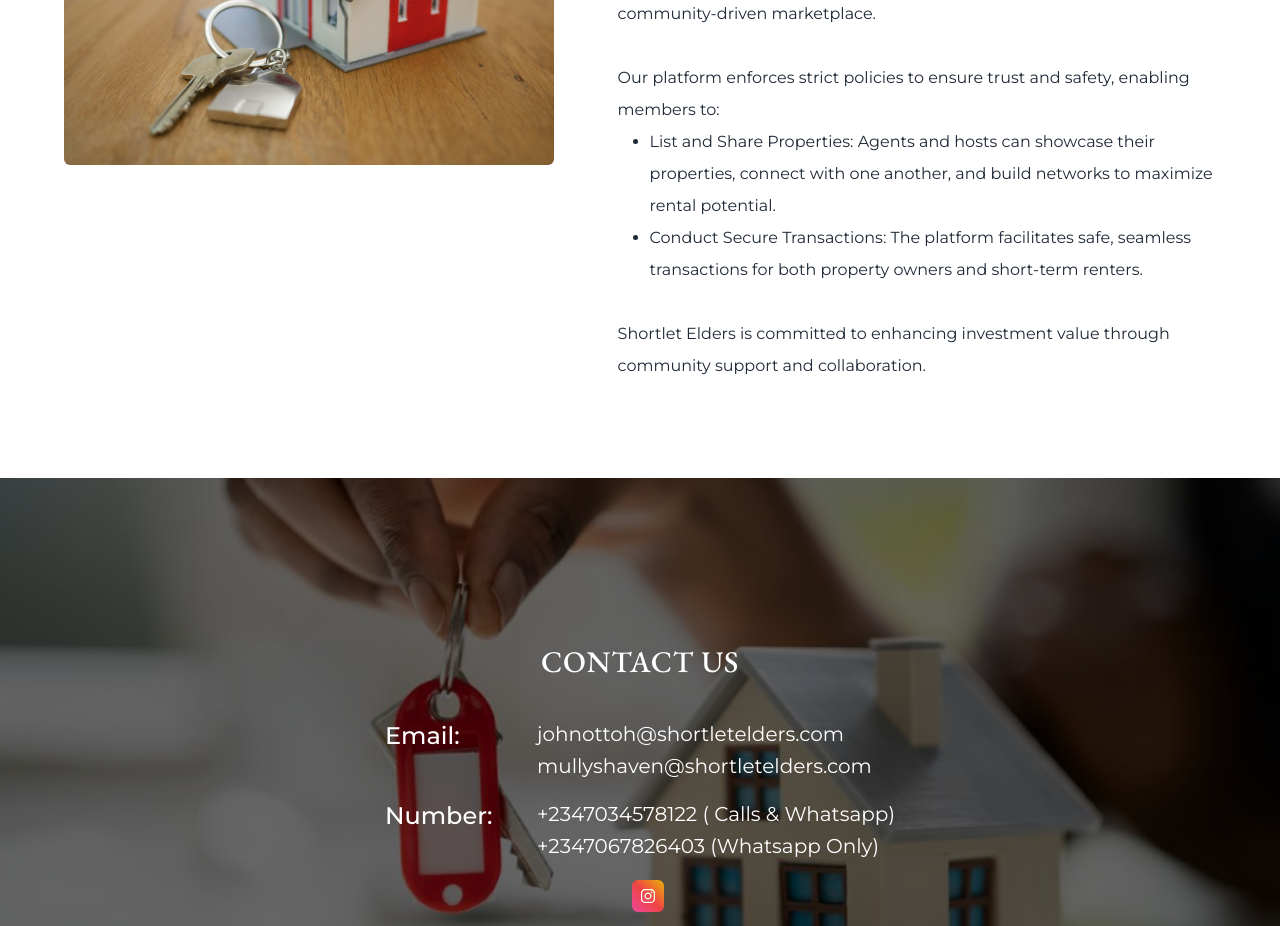
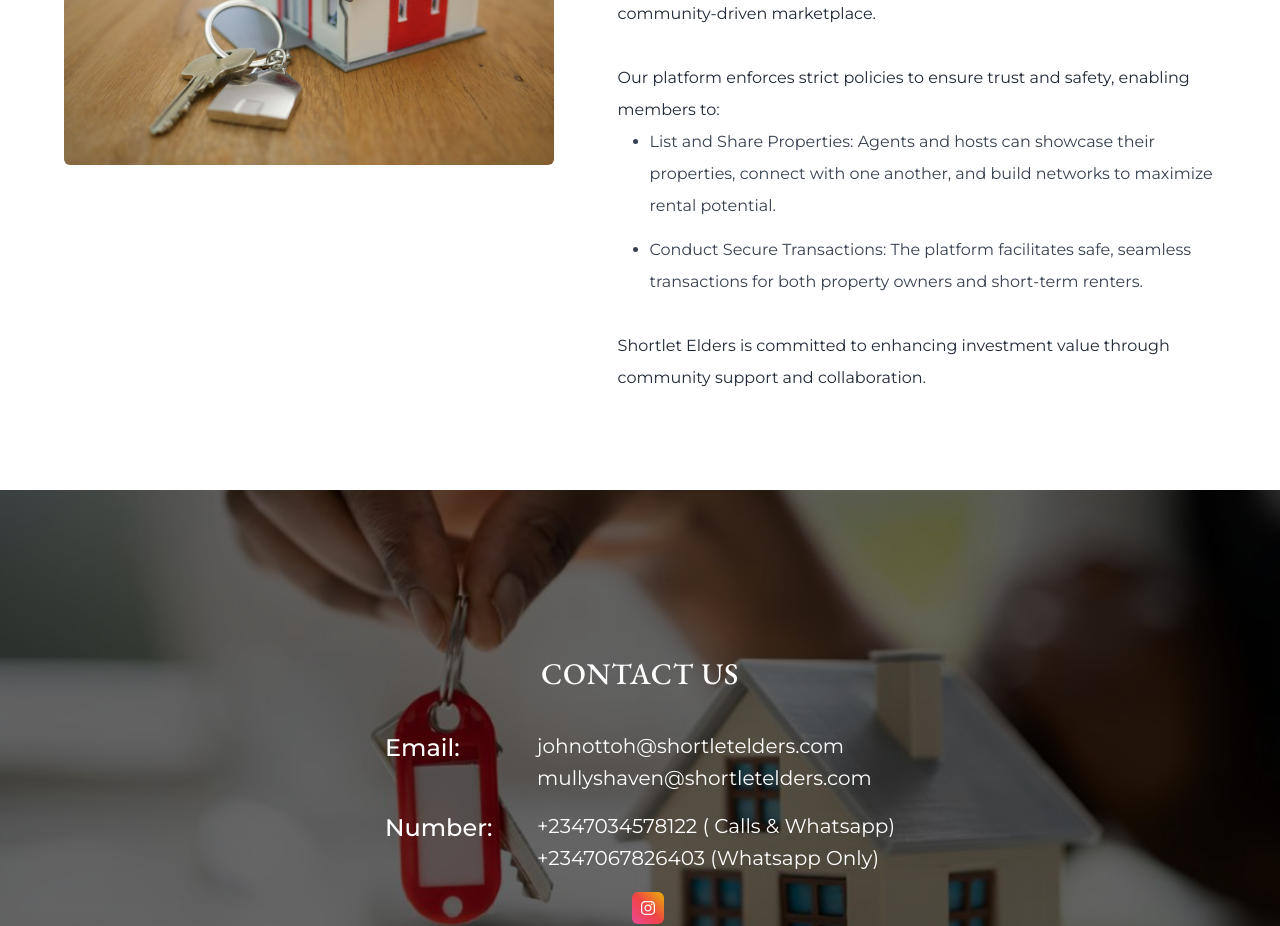
Before and after one commit to Mayor1234/real-shortlet-elders, a React (Vite) app: page / in a window 1280 px wide. Shown: the part 5400-6326 px from the top of the page. Built offline with nearby package versions, Linux system fonts and the light colour scheme.

Commit message:
about us

```diff
--- a/src/components/sections/About.tsx
+++ b/src/components/sections/About.tsx
@@ -38,7 +38,7 @@
                     <br />
                     Our platform enforces strict policies to ensure trust and
                     safety, enabling members to:
-                    <ul className="list-disc ml-8">
+                    <ul className="list-disc ml-8 flex flex-col gap-3 text-gray-700">
                       <li>
                         List and Share Properties: Agents and hosts can showcase
                         their properties, connect with one another, and build
```
